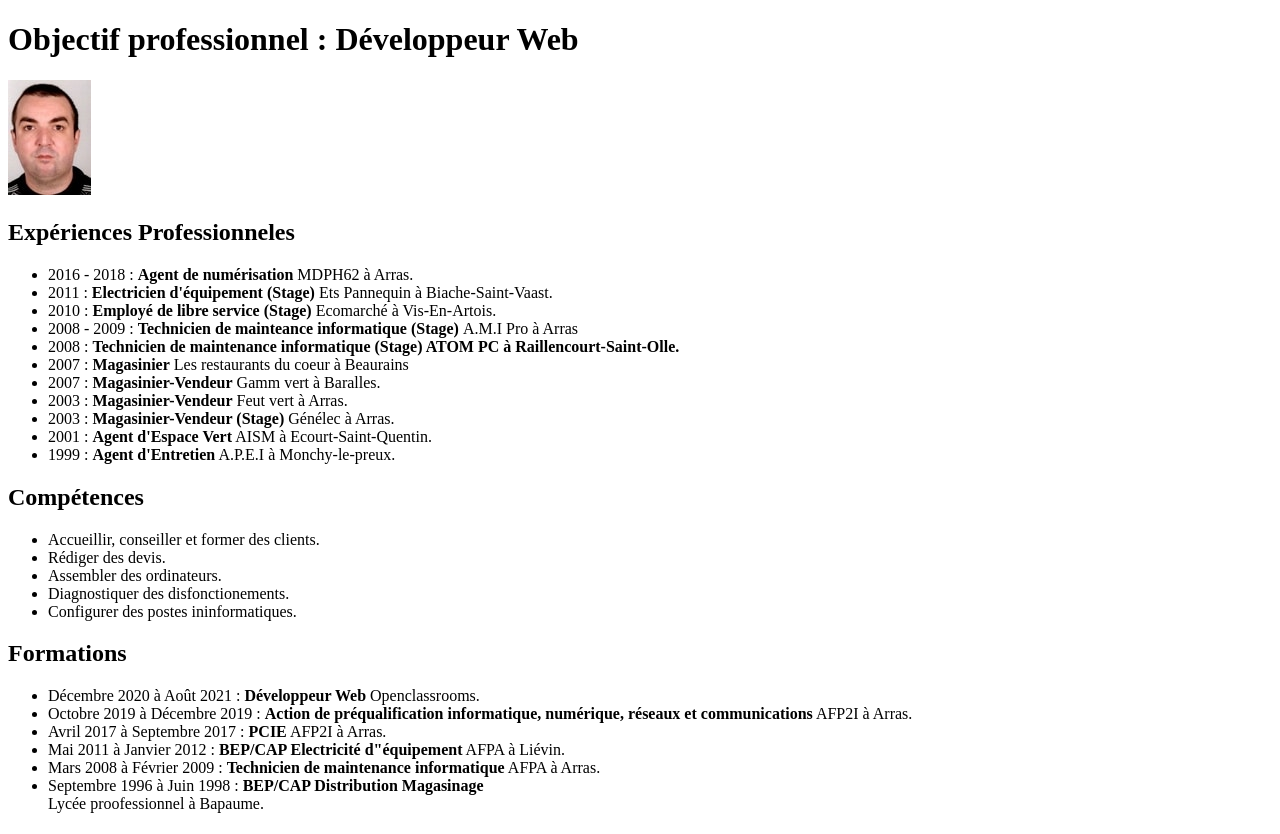
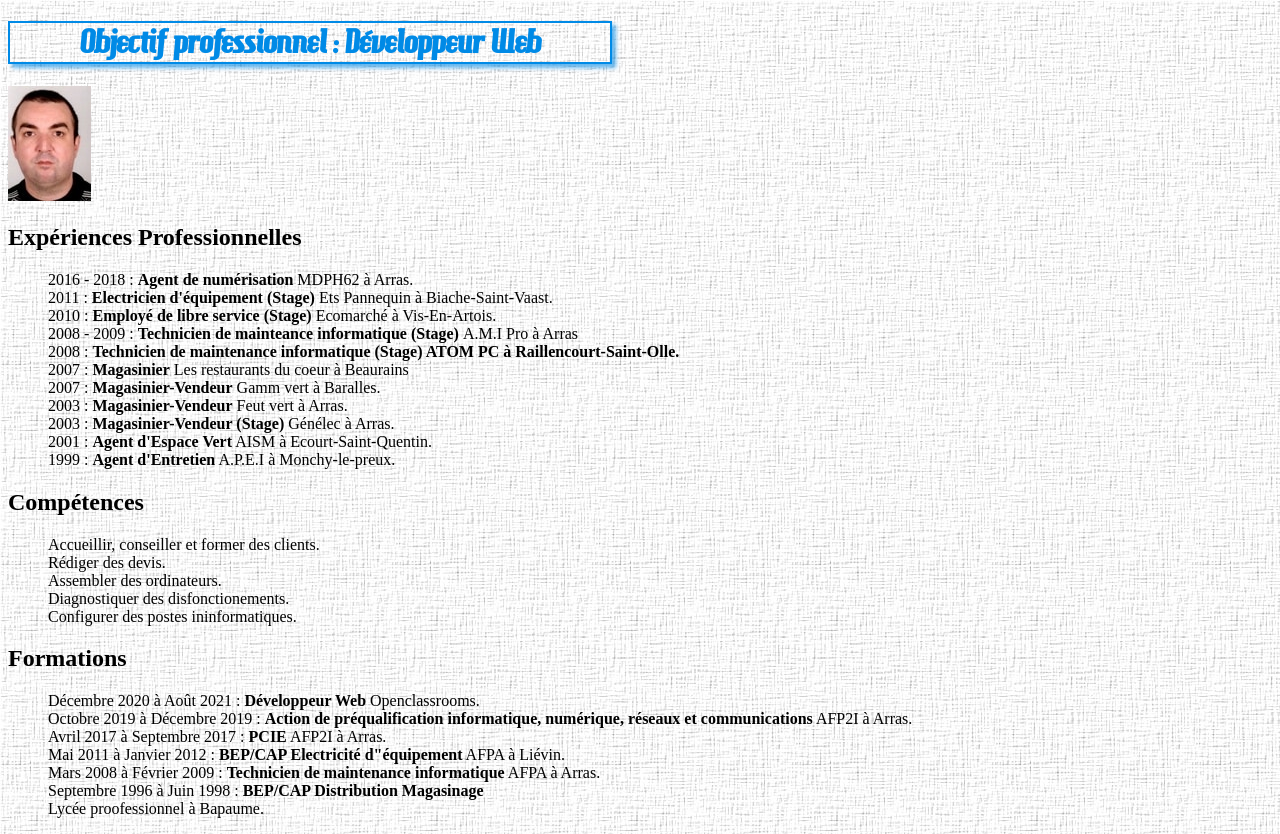
Before and after one commit to Thierry-E/Curriculum_vitae, a plain HTML site: page C.V.html in a window 1280 px wide. Drawn offline with Linux system fonts and the light colour scheme; files whose address does not match are found by name.

Commit message:
Correction des erreurs d'orthographes + ajout des premiers styles.

```diff
--- a/C.V.html
+++ b/C.V.html
@@ -2,12 +2,16 @@
 <html>
 	<head>
 		<meta charset="utf-8"/>
-		<title>Curriculum Vitae 1.0</title>
+		<title>Curriculum Vitae</title>
+		<link rel="stylesheet" type="text/css" href="style.css">
 	</head>
 	<body>
+		<!-- Métier -->
 		<h1>Objectif professionnel : Développeur Web</h1>
+		<!-- Ma photo -->
 		<p><a href="img/ma_photo.jpg" alt="Ma photo"><img src="img/ma_photo_mini.jpg"/></a></p>
-		<h2>Expériences Professionneles</h2>
+		<!--Mon parcours -->
+		<h2>Expériences Professionnelles</h2>
 			<ul>
 				<li>2016 - 2018 : <Strong>Agent de numérisation</Strong> MDPH62 à Arras.</li>
 				<li>2011 : <Strong>Electricien d'équipement (Stage)</Strong> Ets Pannequin à Biache-Saint-Vaast.</li>
--- /dev/null
+++ b/style.css
@@ -0,0 +1,34 @@
+@font-face {
+    font-family: 'hamburgerheavenregular';
+    src: url('fonts/hamburger/HAMBH___-webfont.eot');
+    src: url('fonts/hamburger/HAMBH___-webfont.eot?#iefix') format('embedded-opentype'),
+         url('fonts/hamburger/HAMBH___-webfont.woff2') format('woff2'),
+         url('fonts/hamburger/HAMBH___-webfont.woff') format('woff'),
+         url('fonts/hamburger/HAMBH___-webfont.ttf') format('truetype'),
+         url('fonts/hamburger/HAMBH___-webfont.svg#hamburgerheavenregular') format('svg');
+    font-weight: normal;
+    font-style: normal;
+
+}
+
+body {
+	background-image: url(img/background.jpg);
+}
+
+h1 {
+	width: 600px;
+	color : #008ae6;
+	text-align: center;
+	font-family: hamburgerheavenregular, Arial, Garamond, sans-serif;
+	border: 2px solid #008ae6;
+	box-shadow: 4px 4px 4px rgba(0,138,230,0.6);
+}
+
+p{
+	font-family: Arial, "Arial-Black", Garamond, sans-serif;
+	font-size: 14px;
+}
+
+ul{
+	list-style-type: none;
+}
```
Also changed, not shown: fonts/hamburger/HAMBH___-webfont.svg (added), fonts/hamburger/HAMBH___-webfont.ttf (added), fonts/hamburger/HAMBH___-webfont.woff (added), img/background.jpg (added), 1 other file. Lines whose indentation alone changed are shown as unchanged.
